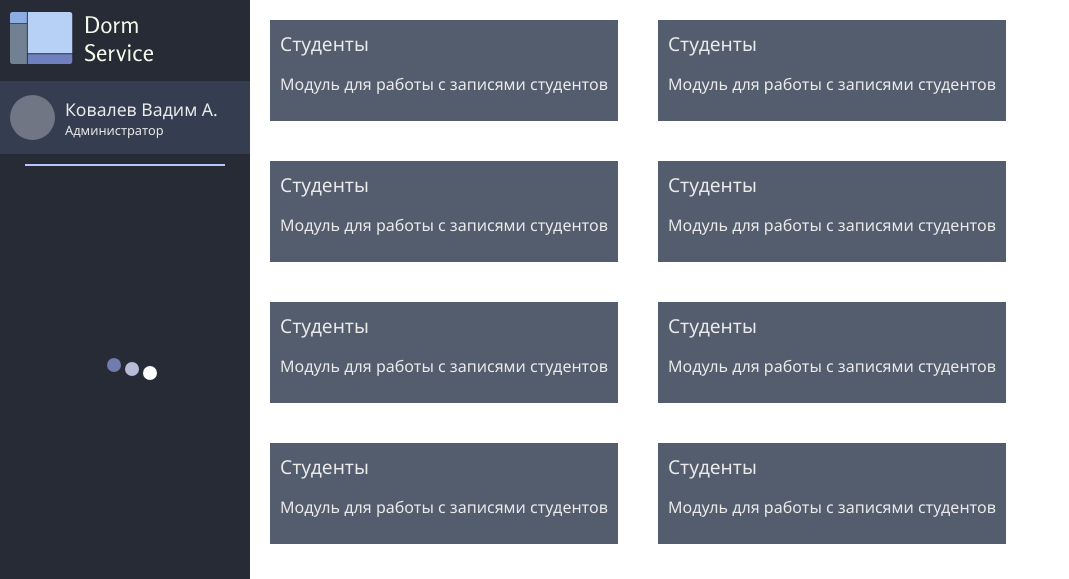
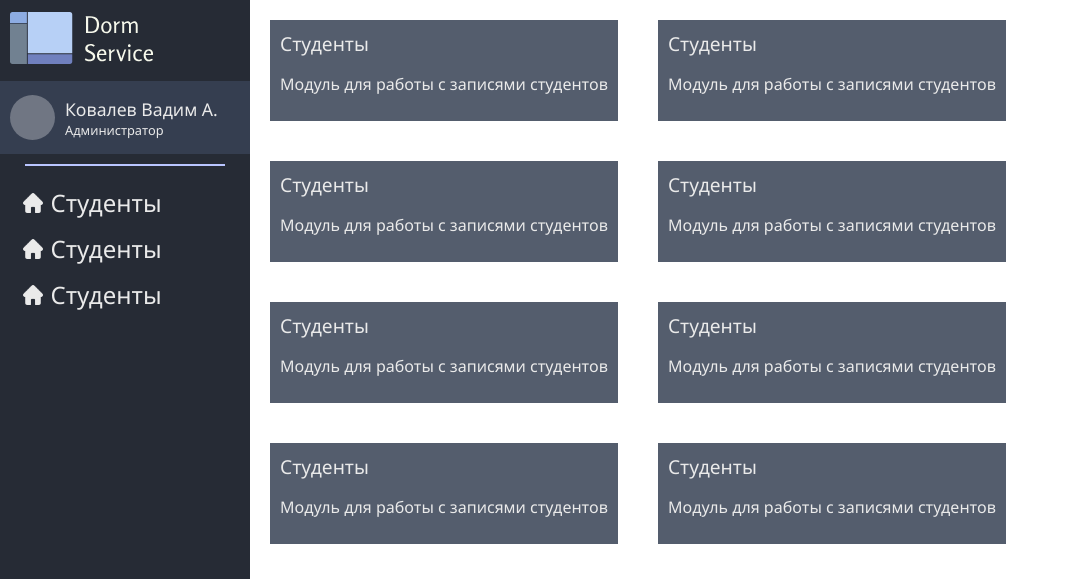
Before and after one commit to Wesleron9/studentDB, a PHP site: page /menu.html in a window 1280 px wide. Shown: the top 579 px of the page, without its empty margins (0-1069 px from the left). Run offline with PHP 8.4, Linux system fonts and the light colour scheme.

Commit message:
Вроде исправил поведение пунктов меню

```diff
--- a/DormService/menu.html
+++ b/DormService/menu.html
@@ -26,15 +26,18 @@
     </div>
     <hr>
     <ul class="menu">
-      <!-- <li class="menu-item">
+      <li class="menu-item current">
         <img src="image/icons/menu-icons/home.png" alt="">
         <span>Студенты</span>
-      </li> -->
-      <div class="preloader">
-        <div class="dot d1"></div>
-        <div class="dot d2"></div>
-        <div class="dot d3"></div>
-      </div>
+      </li>
+      <li class="menu-item">
+        <img src="image/icons/menu-icons/home.png" alt="">
+        <span>Студенты</span>
+      </li>
+      <li class="menu-item">
+        <img src="image/icons/menu-icons/home.png" alt="">
+        <span>Студенты</span>
+      </li>
     </ul>
   </div>
   <div class="main">
--- a/DormService/style/menu-style.css
+++ b/DormService/style/menu-style.css
@@ -65,8 +65,11 @@
 }
 
 .menu-item {
-  padding: 3px;
+  border-radius: 4px;
+  max-width: 90%;
+  padding: 4px;
   padding-left: 10px;
+  margin: auto;
   display: flex;
   align-items: center;
   margin-bottom: 5px;
@@ -77,7 +80,7 @@
   background-color: #353e50;
 }
 
-.menu-item.current {
+.menu-item.current-menu-item {
   background-color: #4c5b98;
 }
 
@@ -90,7 +93,7 @@
   word-wrap: break-word;
   display: block;
   font-size: 1.5rem;
-  margin-left: 10px;
+  margin-left: 8px;
 }
 
 .side-menu ._anim {
```
Also changed, not shown: DormService/script/menu-script.js (+55 -34 lines).
